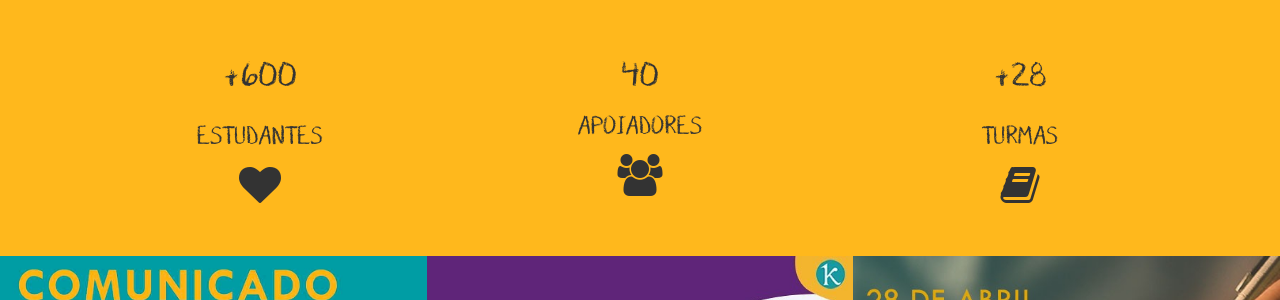
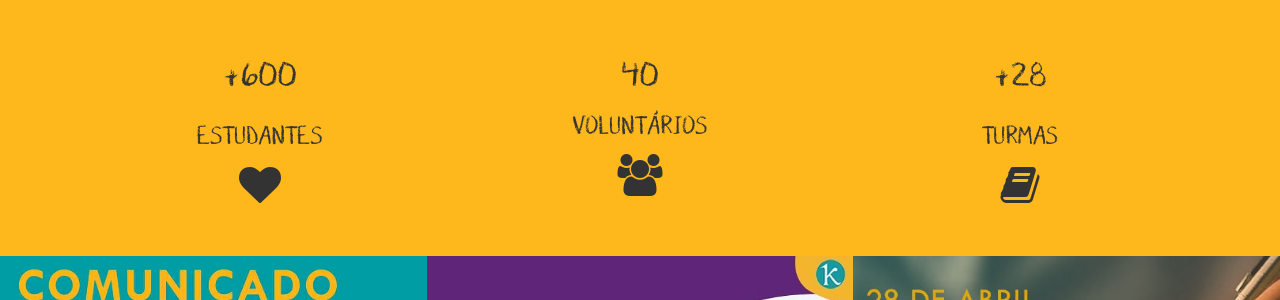
Before and after one commit to projetokali/projetokali.github.io, a Jekyll site: the page built from index.html, in a window 1280 px wide and 900 px high, scrolled down 759 px. Shown: the part 151-451 px from the top of the window. Built offline with Jekyll 4.4.1, drawn with Linux system fonts in a browser that asks for light colours.

Commit message:
Reverte apoiadores para voluntarios

```diff
--- a/_includes/numeros.html
+++ b/_includes/numeros.html
@@ -13,7 +13,7 @@
             <div class="col-md-4 text-center">
                 <div class="wow flipInY" data-wow-delay="0.2s">
                     <h1 id="counterVoluntaries" count-to={{site.n_voluntaries}}></h1>
-                    <h3 class="text-uppercase">Apoiadores</h3>
+                    <h3 class="text-uppercase">Voluntários</h3>
                     <i class="mt-2 fa fa-users fa-3x"></i>
                 </div>
             </div>
```
